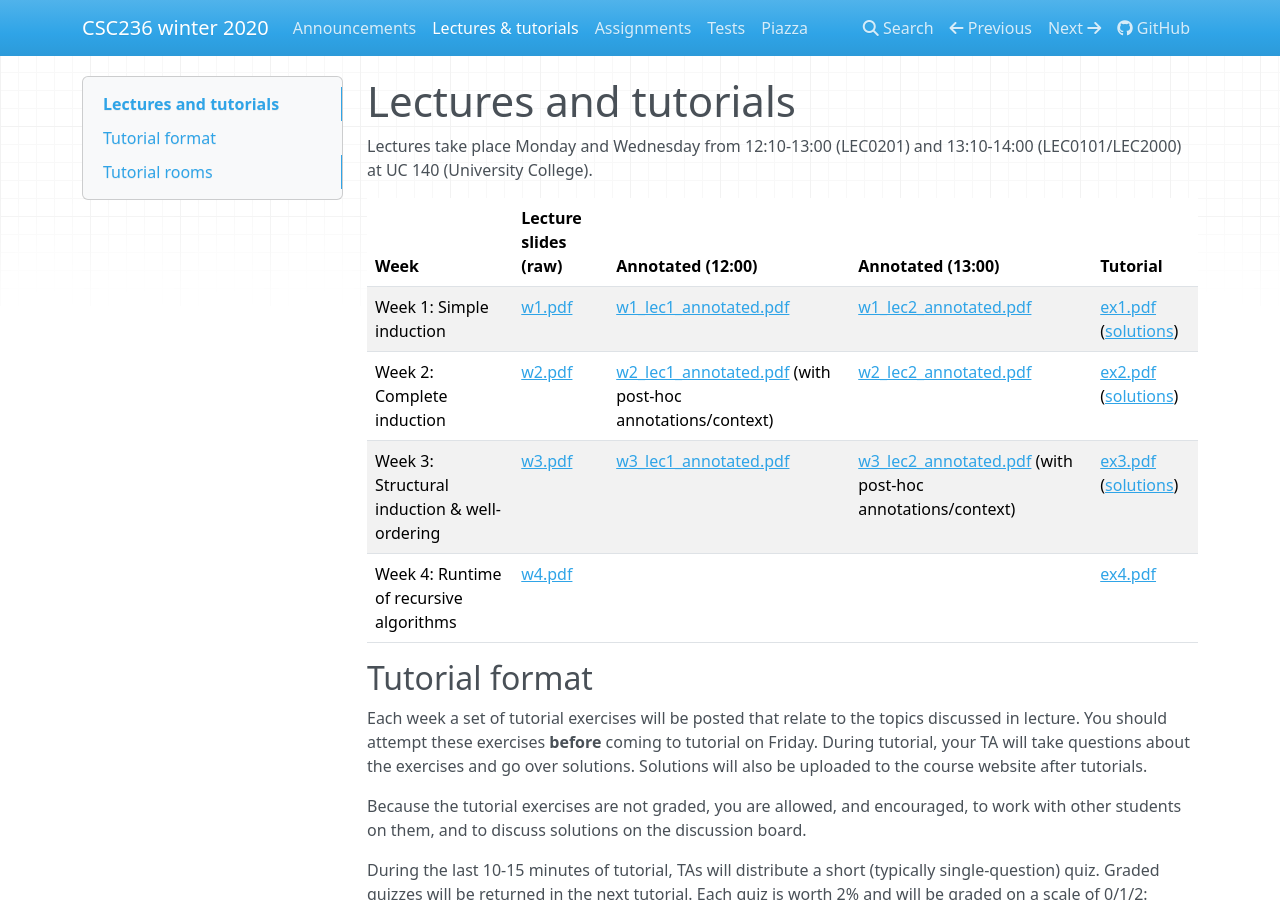
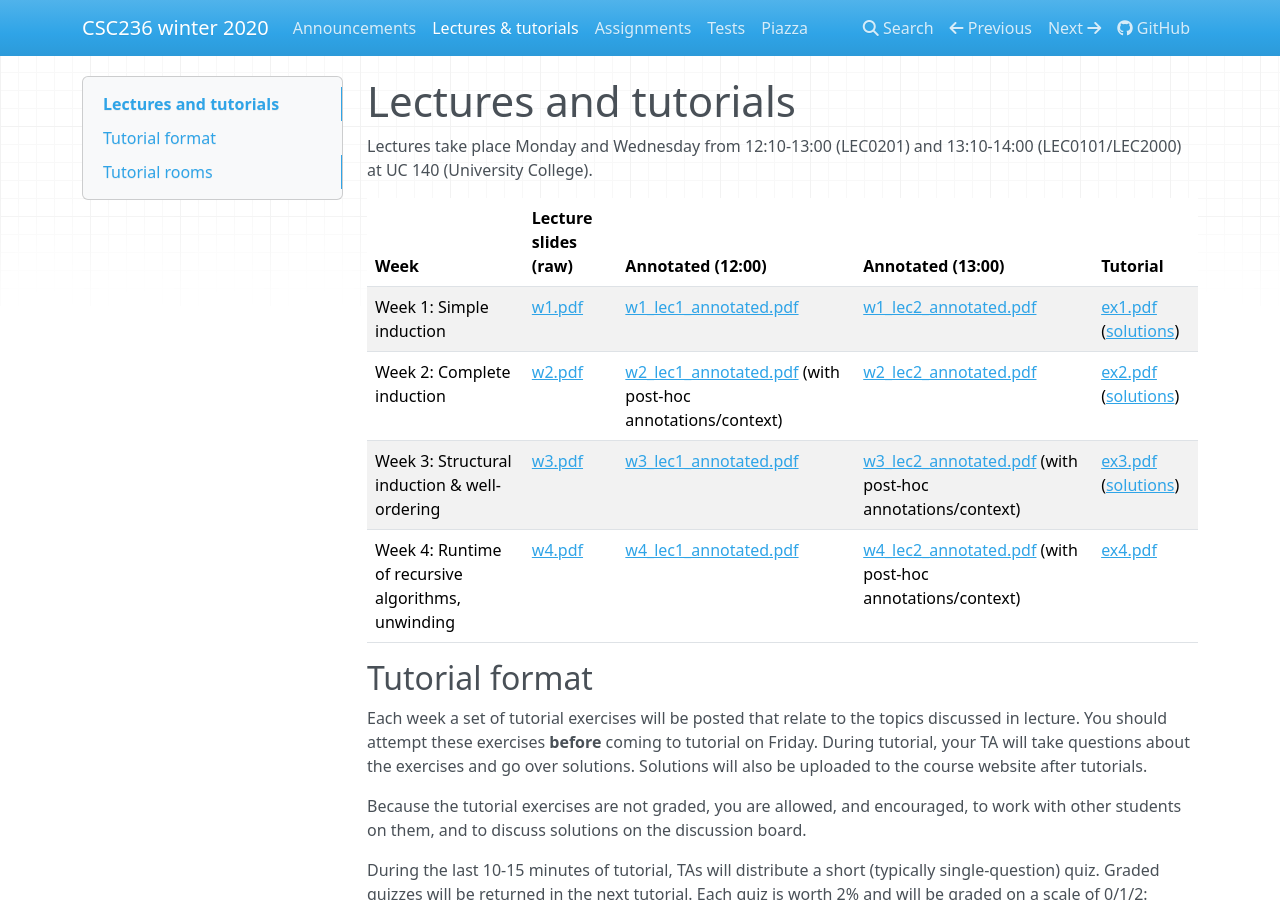
Before and after one commit to colinmorris/csc236, an MkDocs documentation site: the page built from docs/lectures_and_tutorials.md, in a window 1280 px wide and 900 px high. Built offline with MkDocs 1.6.1, drawn with Linux system fonts in a browser that asks for light colours; nearby versions of some CDN libraries.

Commit message:
week 4 annotated slides

```diff
--- a/docs/lectures_and_tutorials.md
+++ b/docs/lectures_and_tutorials.md
@@ -7,7 +7,7 @@ Week    | Lecture slides (raw) | Annotated (12:00) | Annotated (13:00) | Tutoria
 Week 1: Simple induction | [w1.pdf](lecture_slides/w1.pdf) | [w1_lec1_annotated.pdf](lecture_slides/w1_lec1_annotated.pdf) | [w1_lec2_annotated.pdf](lecture_slides/w1_lec2_annotated.pdf) | [ex1.pdf](exercises/ex1.pdf) ([solutions](exercises/ex1_solutions.pdf))
 Week 2: Complete induction | [w2.pdf](lecture_slides/w2.pdf) | [w2_lec1_annotated.pdf](lecture_slides/w2_lec1_annotated.pdf) (with post-hoc annotations/context) | [w2_lec2_annotated.pdf](lecture_slides/w2_lec2_annotated.pdf) | [ex2.pdf](exercises/ex2.pdf) ([solutions](exercises/ex2_solutions.pdf))
 Week 3: Structural induction & well-ordering | [w3.pdf](lecture_slides/w3.pdf) | [w3_lec1_annotated.pdf](lecture_slides/w3_lec1_annotated.pdf)  | [w3_lec2_annotated.pdf](lecture_slides/w3_lec2_annotated.pdf) (with post-hoc annotations/context) | [ex3.pdf](exercises/ex3.pdf) ([solutions](exercises/ex3_solutions.pdf))
-Week 4: Runtime of recursive algorithms | [w4.pdf](lecture_slides/w4.pdf) | | | [ex4.pdf](exercises/ex4.pdf)
+Week 4: Runtime of recursive algorithms, unwinding | [w4.pdf](lecture_slides/w4.pdf) | [w4_lec1_annotated.pdf](lecture_slides/w4_lec1_annotated.pdf)  | [w4_lec2_annotated.pdf](lecture_slides/w4_lec2_annotated.pdf) (with post-hoc annotations/context)| [ex4.pdf](exercises/ex4.pdf)
 
 ## Tutorial format
 
```
Also changed, not shown: 2 other files.
